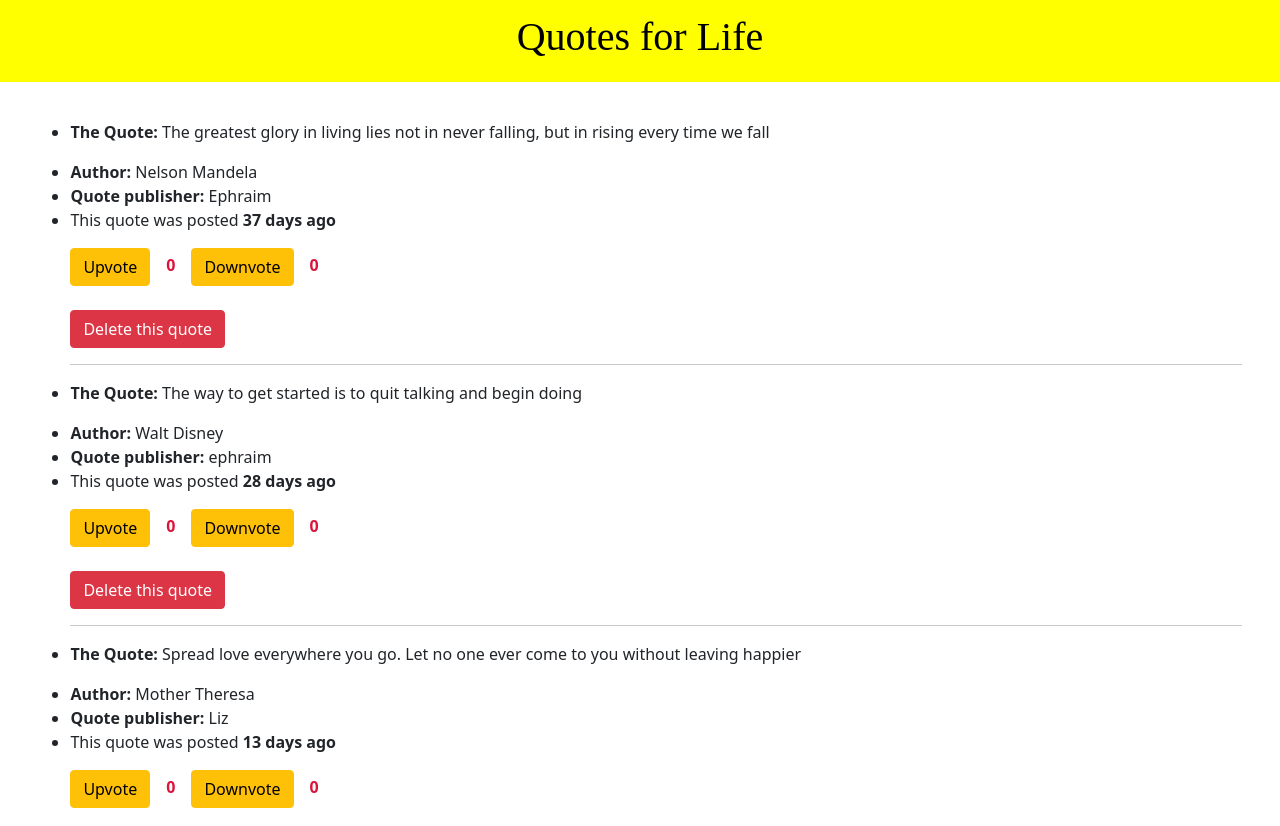
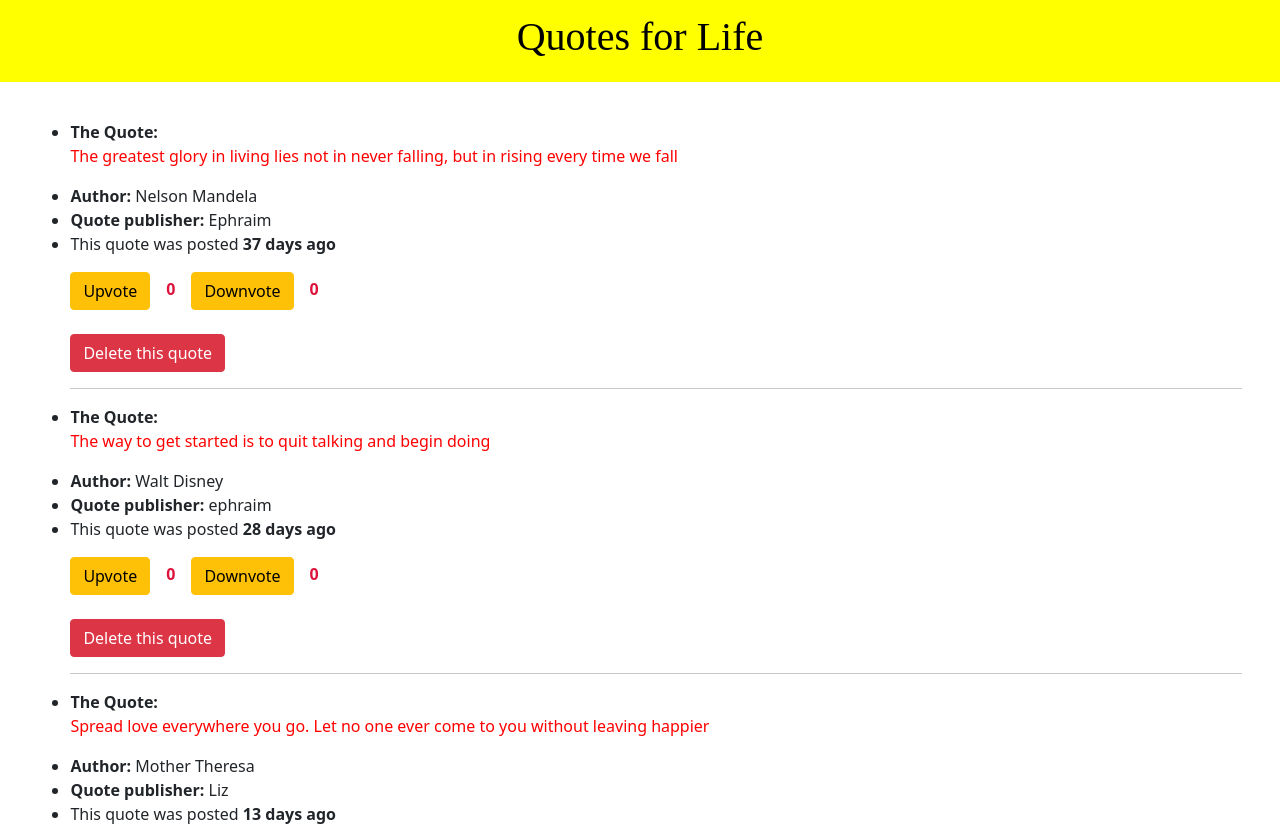
Before and after one commit to Ephraim19/Quoteapp, an Angular app: page / in a window 1280 px wide. Shown: the top 826 px of the page. Built offline with nearby package versions, Linux system fonts and the light colour scheme.

Commit message:
Added directive code to dispaly color red on the quote

```diff
--- a/src/app/many-votes.directive.ts
+++ b/src/app/many-votes.directive.ts
@@ -1,15 +1,13 @@
 import { Directive, ElementRef } from '@angular/core';
-import { Action } from 'rxjs/internal/scheduler/Action';
 
 @Directive({
   selector: '[appManyVotes]'
 })
 export class ManyVotesDirective {
+  constructor(private manyUpVotes:ElementRef) {
 
-  constructor(private manyUpVotes:ElementRef) {
+    this.manyUpVotes.nativeElement.style.color = "red"
    }
 
-  private backgrounColor(action:string){
-    this.manyUpVotes.nativeElement.style.textDecoration=action;
-  }
+
 }
--- a/src/app/quotes/quotes.component.html
+++ b/src/app/quotes/quotes.component.html
@@ -10,15 +10,15 @@
     <div class="heading">
       <h1>Quotes for Life</h1>
     </div>
-    <div class="quote-detail" >
+    <div class="quote-detail">
       <ul>
         <li *ngFor="let quote of quotes; let i = index">
-          <p appManyVotes ><span class="quote">The Quote: </span>{{ quote.quote }}</p>
+          <span class="quote">The Quote: </span> <p appManyVotes>{{ quote.quote }}</p>
           <app-quote-details
             [quote]="quote"
-            (isComplete)="deleteQuotes($event,i)"
-            (upVotes)="voteMore($event,i)"
-            (downVotes)="voteLess($event,i)"
+            (isComplete)="deleteQuotes($event, i)"
+            (upVotes)="voteMore($event, i)"
+            (downVotes)="voteLess($event, i)"
           ></app-quote-details>
           <hr />
         </li>
```
